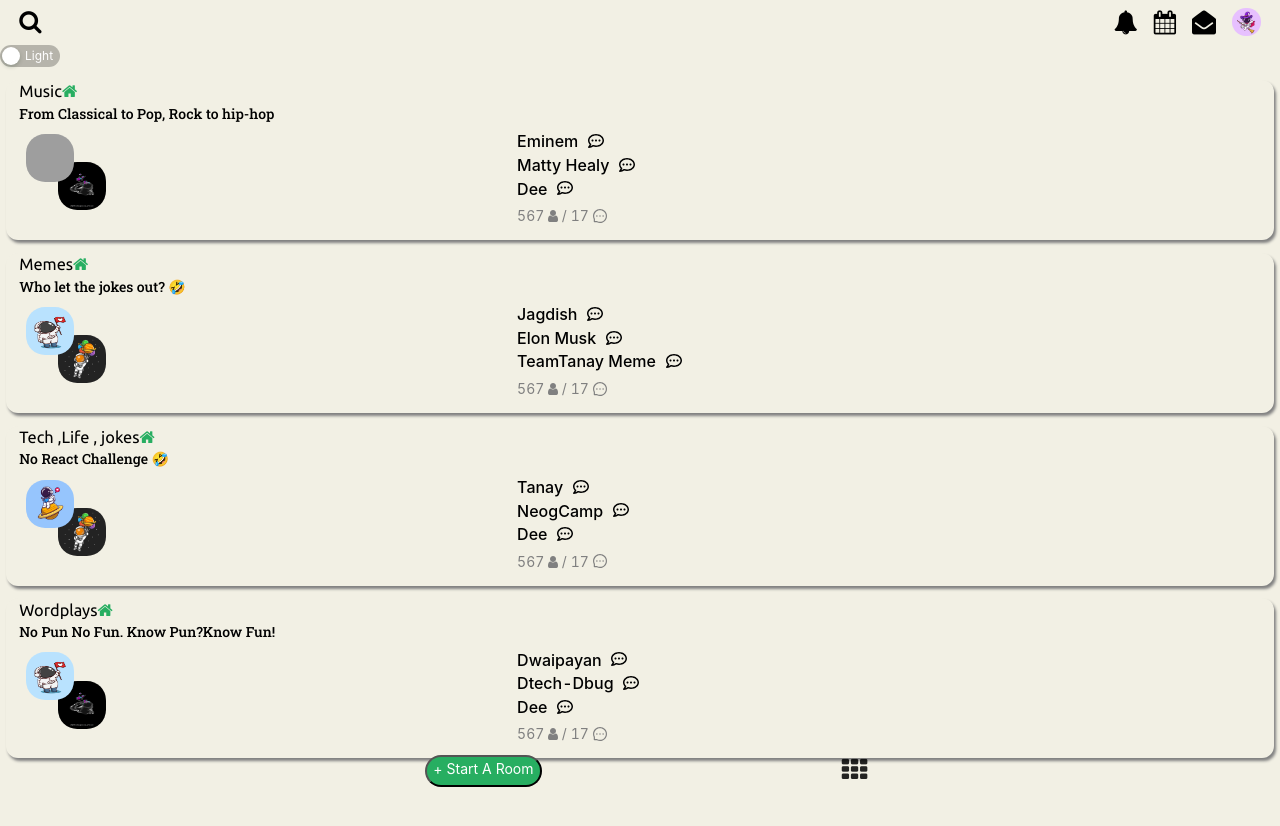
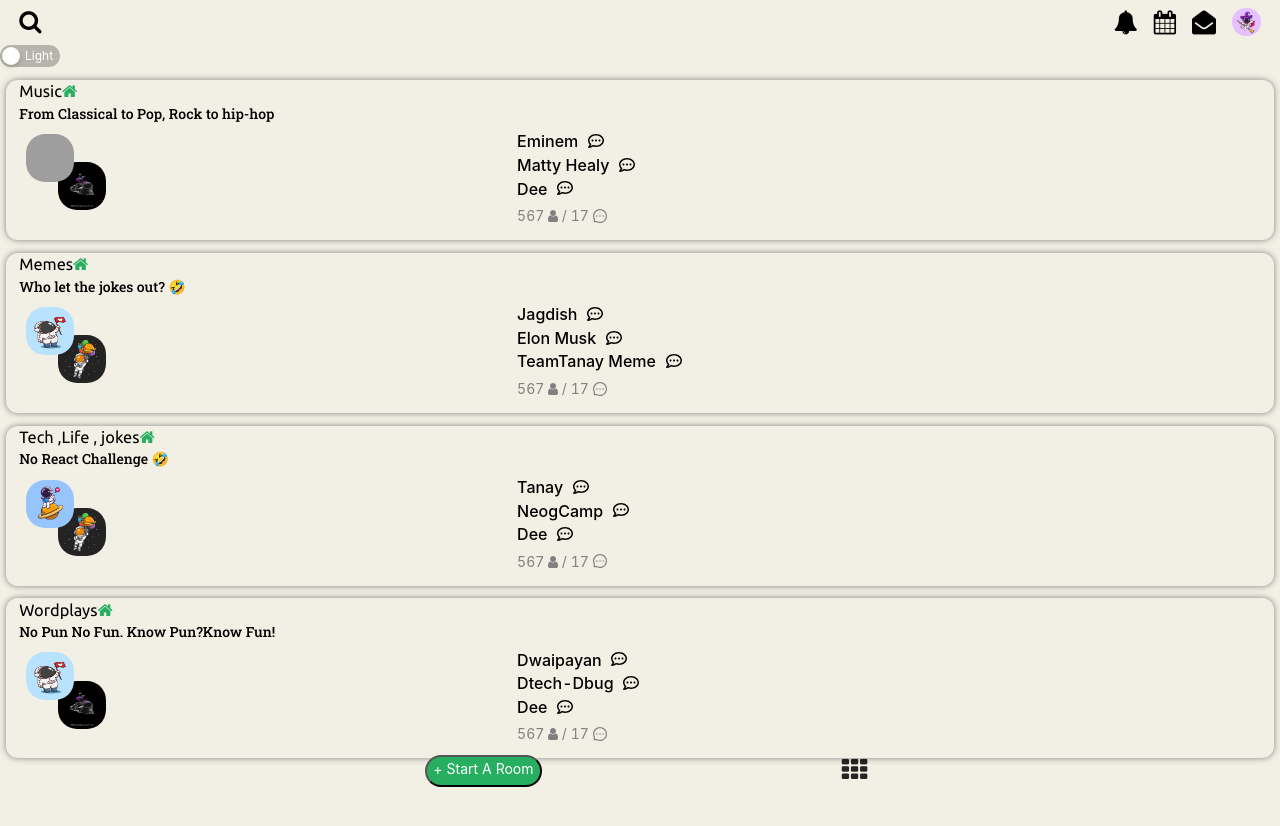
Before and after one commit to Dtech-Dbug/Clubhouse-Roomfeed-Page, a React (Create React App) app in the folder clubhouse-roomfeed/: page / in a window 1280 px wide. Shown: the top 826 px of the page. Built offline with nearby package versions, Linux system fonts and the light colour scheme; grey boxes are pictures that could not be loaded.

Commit message:
update stylings ✨: index.css
- changed box-shadow attributes of RoomCard

```diff
--- a/clubhouse-roomfeed/src/index.css
+++ b/clubhouse-roomfeed/src/index.css
@@ -75,7 +75,6 @@ footer button {
 	color: white;
 	display: flex;
 }
-
 /* room card*/
 .room-cards {
 	background: white;
@@ -84,7 +83,7 @@ footer button {
 	margin: 0 0.4rem;
 	border-radius: 0.75rem;
 	margin-top: 0.8rem;
-	box-shadow: 2px 3px 3px grey;
+	box-shadow: 0px 0px 6px grey;
 }
 .room-card-header {
 	display: flex;
```
